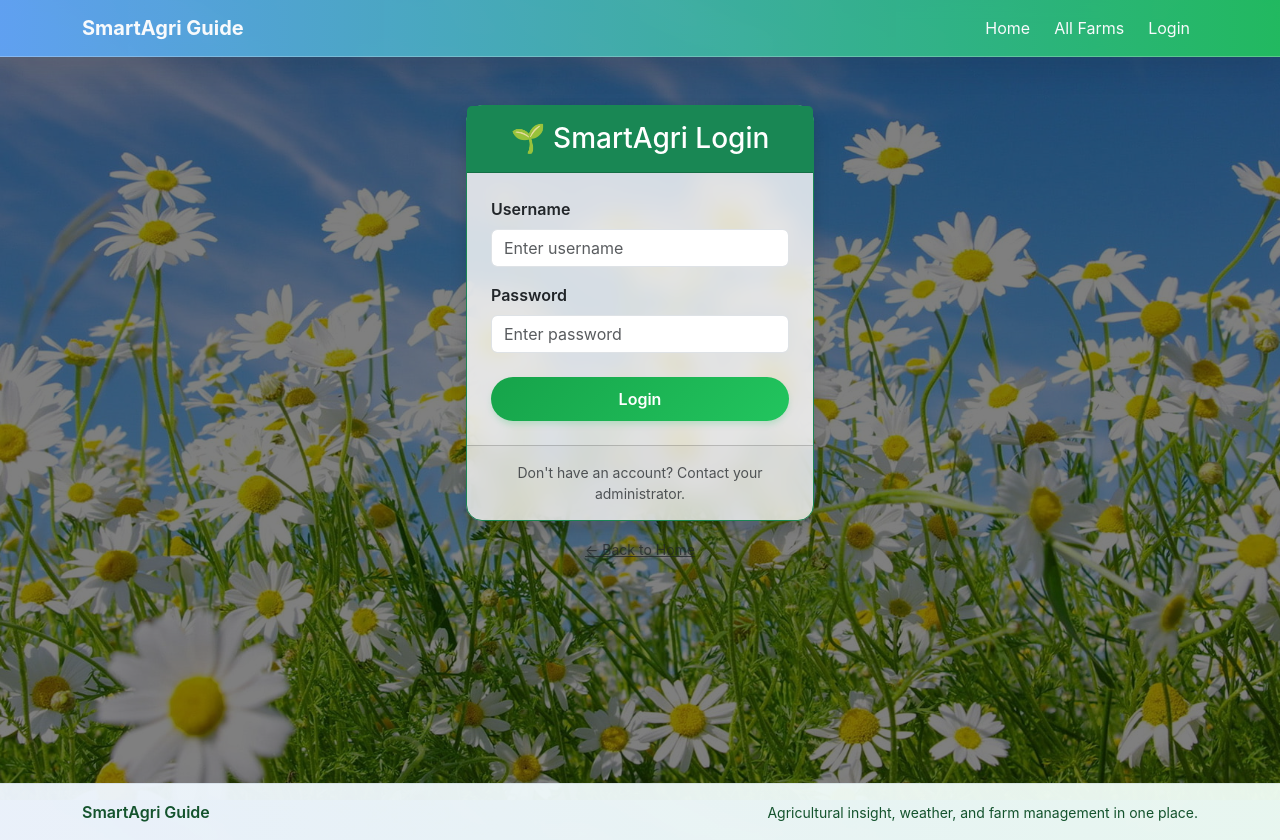
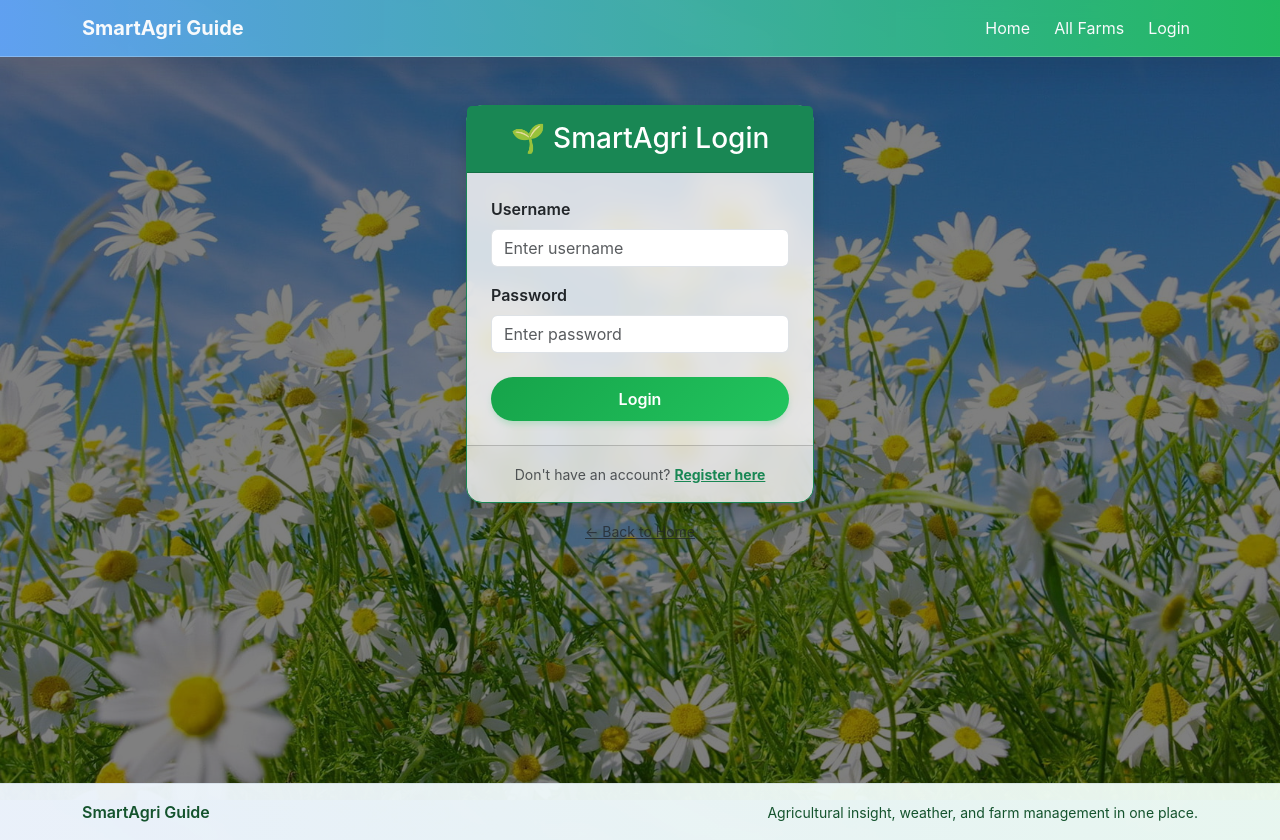
Before and after one commit to ratulsiddiky/SmartAgri-Guide-Frontend_v1, an Angular app: page /login in a window 1280 px wide. Built offline with nearby package versions, Linux system fonts and the light colour scheme.

Commit message:
modified:   src/app/components/auth/login/login.html

```diff
--- a/src/app/components/auth/login/login.html
+++ b/src/app/components/auth/login/login.html
@@ -63,8 +63,9 @@
 
         </div>
 
-        <div class="card-footer text-center text-muted small py-3">
-          Don't have an account? Contact your administrator.
+        <div class="card-footer text-center py-3">
+          <span class="text-muted small">Don't have an account?</span>
+          <a routerLink="/register" class="ms-1 small fw-bold text-success">Register here</a>
         </div>
       </div>
 
--- a/src/app/components/dashboard/home/home.ts
+++ b/src/app/components/dashboard/home/home.ts
@@ -24,6 +24,7 @@ export class Home implements OnInit {
   }
 
   ngOnInit() {
+    this.isLoadingStats = true;
     this.farmService.getFarms(1, 1).subscribe({
       next: (res) => {
         this.totalFarms = res.pagination?.total || 0;
--- a/src/app/components/farms/farms-list/farms-list.html
+++ b/src/app/components/farms/farms-list/farms-list.html
@@ -132,11 +132,11 @@
                 [routerLink]="['/farms', farm._id]">
                 View Full Dashboard →
               </a>
-              <a class="btn btn-outline-primary btn-sm"
-                [routerLink]="['/farms', farm._id, 'edit']">
-                Edit Farm
-              </a>
-              @if (authService.getRole() === 'admin') {
+              @if (authService.currentUserSignal()?._id === farm.owner_id || authService.currentUserSignal()?.role === 'admin') {
+                <a class="btn btn-outline-primary btn-sm"
+                  [routerLink]="['/farms', farm._id, 'edit']">
+                  Edit Farm
+                </a>
                 <button
                   type="button"
                   class="btn btn-outline-danger btn-sm"
--- a/src/app/components/farms/farms-list/farms-list.ts
+++ b/src/app/components/farms/farms-list/farms-list.ts
@@ -53,6 +53,7 @@ export class FarmsList implements OnInit {
   }
 
   loadFarms(page = this.page): void {
+    this.farms = [];
     this.loading = true;
     this.error = false;
     this.errorMessage = '';
@@ -89,6 +90,7 @@ export class FarmsList implements OnInit {
       return;
     }
 
+    this.farms = [];
     this.loading = true;
     this.error = false;
     this.errorMessage = '';
```
